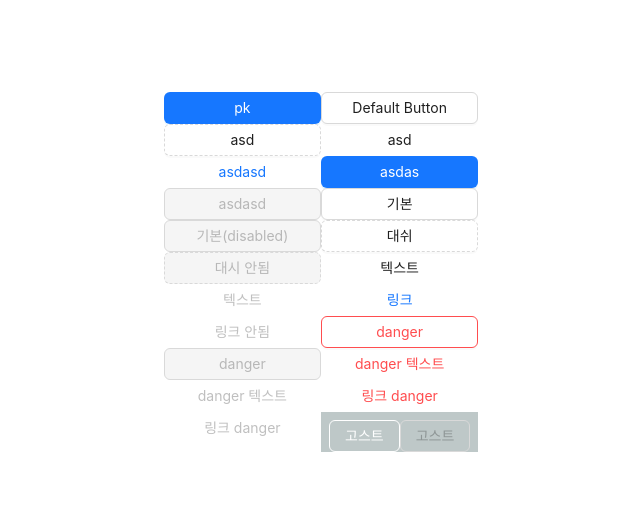
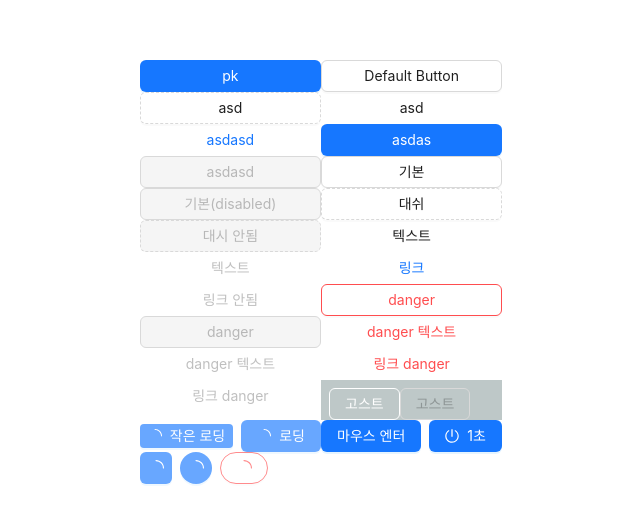
Before and after one commit to choeseonmin/vue3formpr, a Vue app: page / in a window 1280 px wide. Shown: the part 128-652 px from the top of the page, without its empty margins (319-959 px from the left). Built offline with nearby package versions, Linux system fonts and the light colour scheme.

Commit message:
버튼 연습 3

```diff
--- a/src/App.vue
+++ b/src/App.vue
@@ -25,10 +25,49 @@
     <a-button ghost>고스트</a-button>
     <a-button ghost disabled>고스트</a-button>
   </div>
+  <a-space style="width: 100%">
+      <a-button type="primary" size="small" loading>작은 로딩</a-button>
+      <a-button type="primary" loading>로딩</a-button>
+  </a-space>
+  <a-space style="width: 100%">
+    <a-button type="primary" :loading="loading" @mouseenter="loading = true">마우스 엔터</a-button>
+    <a-button type="primary" :loading="iconLoading" @click="enterIconLoading">
+      <template #icon><PoweroffOutlined /></template>
+      1초
+    </a-button>
+  </a-space>
+  <a-space style="width: 100%">
+    <a-button type="primary" loading />
+    <a-button type="primary" shape="circle" loading/>
+    <a-button danger shape="round" loading/>
+  </a-space>
+</template>
+<script lang="ts">
+import { defineComponent, ref } from 'vue';
+import { PoweroffOutlined } from '@ant-design/icons-vue';
 
+interface DelayLoading {
+  delay: number;
+}
+export default defineComponent({
+  components: { PoweroffOutlined },
+  setup() {
+    const iconLoading = ref<boolean | DelayLoading>(false);
+    const enterIconLoading = () => {
+      iconLoading.value = { delay: 1000 };
 
-
-</template>
+      setTimeout(() => {
+        iconLoading.value = false;
+      }, 6000);
+    };
+    return {
+      loading: ref(false),
+      iconLoading,
+      enterIconLoading,
+    };
+  },
+});
+</script>
 
 <script setup>
 </script>
```
Also changed, not shown: src/Btnpr2.vue (added, +11 -0 lines), src/components/Buttonpr2.vue (added, +11 -0 lines).
